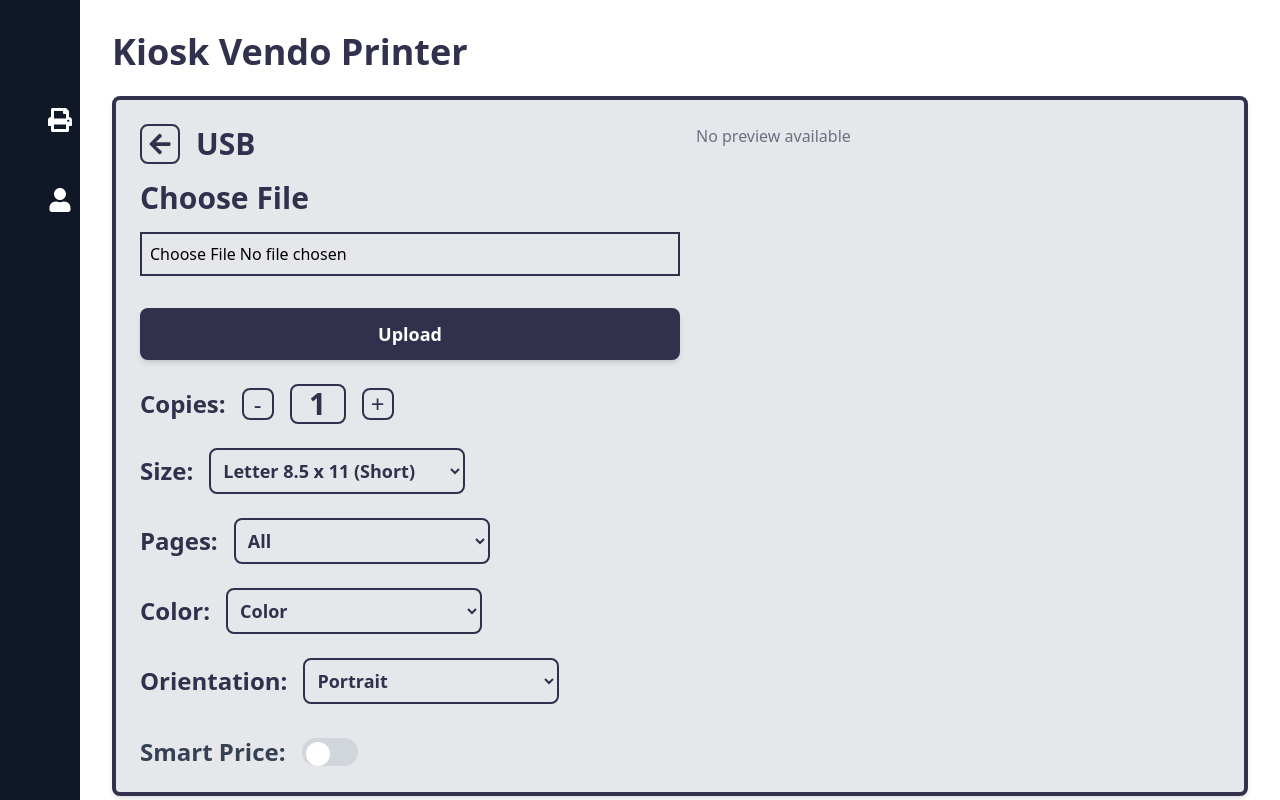
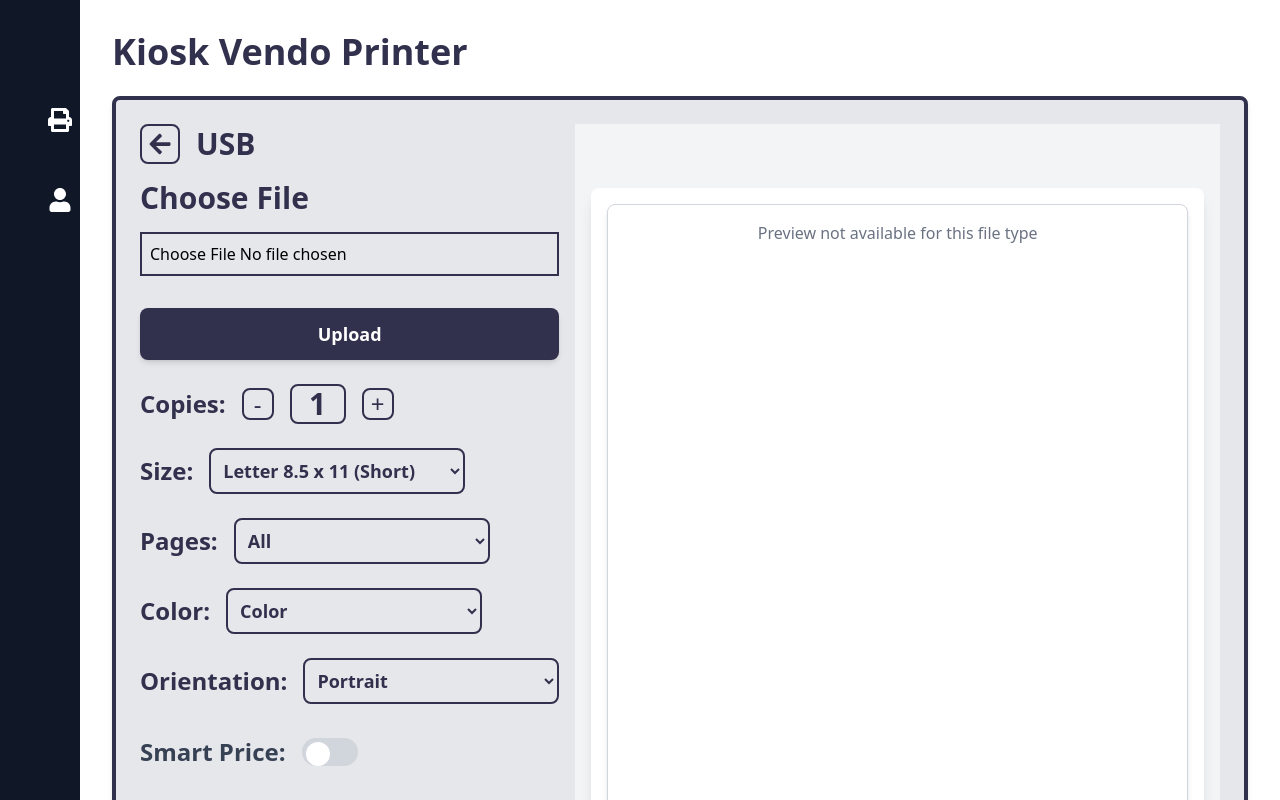
Before and after one commit to nickolandermilan30/VendoPrint, a React (Vite) app in the folder frontend/: page /usb in a window 1280 px wide. Shown: the top 800 px of the page. Built offline with nearby package versions, Linux system fonts and the light colour scheme; no server answers.

Commit message:
preview display

```diff
--- a/frontend/src/components/document_preview.jsx
+++ b/frontend/src/components/document_preview.jsx
@@ -4,17 +4,18 @@ import "@cyntler/react-doc-viewer/dist/index.css";
 
 import axios from "axios";
 
-const DocumentPreview = ({ fileUrl, fileName}) => {
-  if (!fileUrl) {
-    return <p className="text-gray-500">No preview available</p>;
-  }
+const DocumentPreview = ({ fileUrl, fileName }) => {
 
 const fileExtension = fileName?.split(".").pop().toLowerCase();
-
-
+const docs = [{ uri: fileUrl }];
 
   return (
-    <div className="border p-4 rounded-lg shadow-md bg-white w-full h-64 flex items-center justify-center">
+    <div className="flex flex-col items-center justify-center min-h-screen bg-gray-100 px-4 w-full">
+      <div className="w-full max-w-5xl bg-white shadow-lg rounded-lg p-4 flex flex-col items-center">
+
+        {/* Document Viewer with Scrollable Container */}
+
+              <div className="w-full h-[80vh] overflow-y-auto flex justify-center border border-gray-300 rounded-lg shadow-md p-4">
                   {["jpg", "jpeg", "png", "gif"].includes(fileExtension) ? (
             <img src={fileUrl} alt="Preview" className="max-w-full max-h-full object-contain" />
           ) : fileExtension === "pdf" ? (
@@ -25,6 +26,9 @@ const DocumentPreview = ({ fileUrl, fileName}) => {
             <p className="text-gray-500">Preview not available for this file type</p>
           )}
           </div>
+
+      </div>
+    </div>
   );
 };
 
```
Lines whose indentation alone changed are shown as unchanged.
